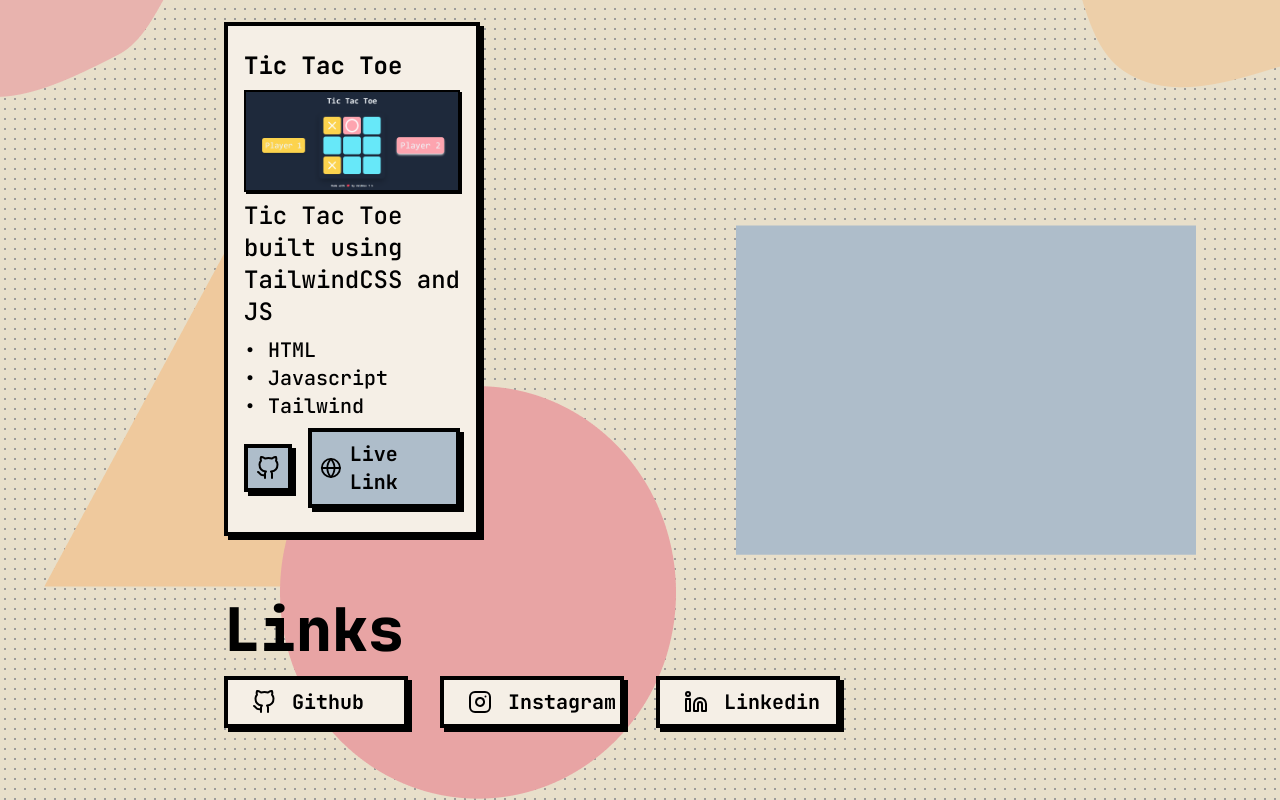
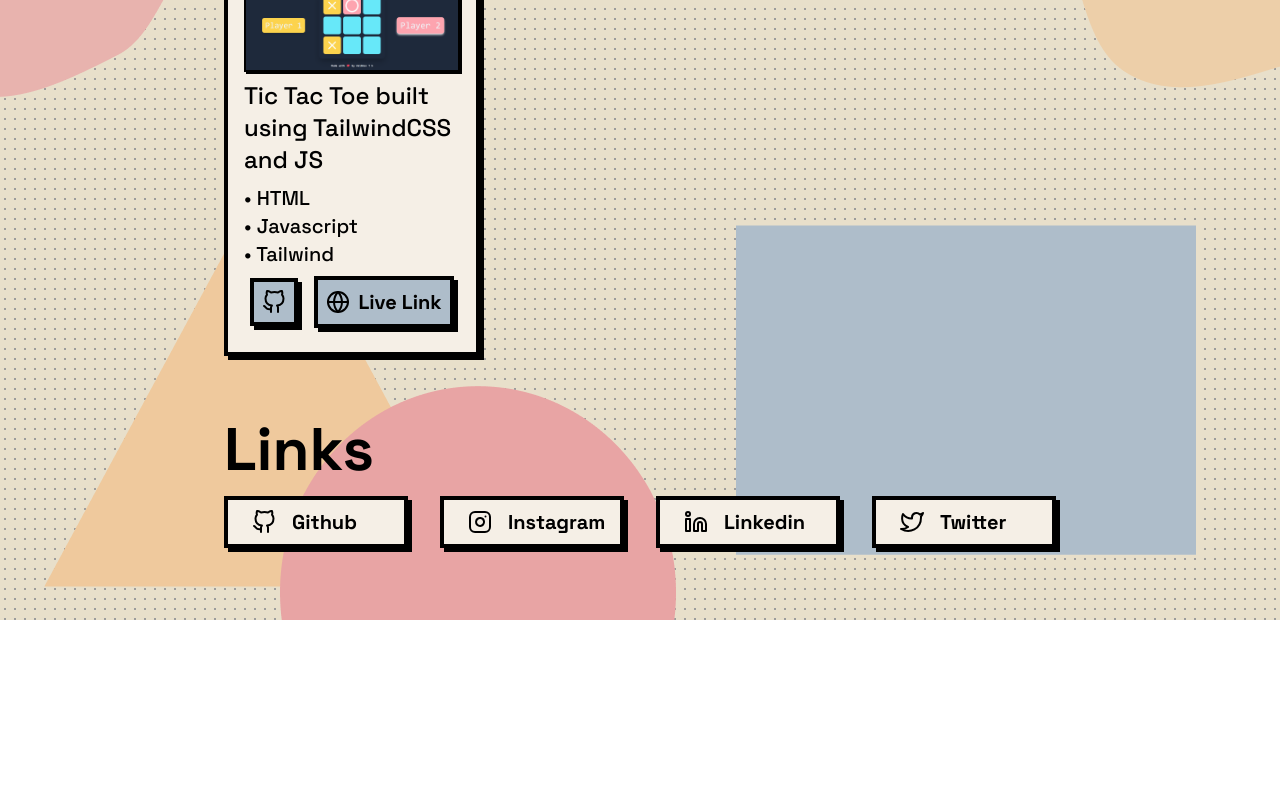
Before and after one commit to vaibhavTekk/portfolio-react, a React (Create React App) app: page / in a window 1280 px wide. Shown: the part 2346-3146 px from the top of the page. After the commit the page ends 2966 px from the top, so only its background shows below. Built offline with nearby package versions, Linux system fonts and the light colour scheme.

Commit message:
small changes

```diff
--- a/src/App.js
+++ b/src/App.js
@@ -11,7 +11,7 @@ import bg from "./assets/shapes/group14.png";
 export default function Home() {
   return (
     <div
-      className="font-['JetBrains_Mono']"
+      className="font-['Space_Grotesk']"
       style={{ background: `url(${bg}) repeat-y`, backgroundSize: "contain", backgroundPositionY: "128px" }}
     >
       <Navbar />
--- a/src/components/items/SkillItem.jsx
+++ b/src/components/items/SkillItem.jsx
@@ -4,7 +4,7 @@ function SkillItem({ icon, skill }) {
   return (
     <div className="box py-2 px-2 sm:py-3 sm:px-4 gap-4 bg-v-white flex flex-row items-center justify-center">
       <img className="h-8 w-8" src={icon} alt={skill}></img>
-      <p className="text-md lg:text-2xl">{skill}</p>
+      <p className="text-sm lg:text-xl">{skill}</p>
     </div>
   );
 }
--- a/src/components/sections/Links.jsx
+++ b/src/components/sections/Links.jsx
@@ -2,12 +2,14 @@ import React from "react";
 import { GitHub } from "react-feather";
 import { Instagram } from "react-feather";
 import { Linkedin } from "react-feather";
+import { Twitter } from "react-feather";
 
 function Links() {
   const linkList = [
     { icon: <GitHub />, text: "Github", link: "https://github.com/vaibhavTekk" },
     { icon: <Instagram />, text: "Instagram", link: "https://www.instagram.com/vaibhavtekk/" },
     { icon: <Linkedin />, text: "Linkedin", link: "https://www.linkedin.com/in/vaibhav-tekkalur" },
+    { icon: <Twitter />, text: "Twitter", link: "https://www.linkedin.com/in/vaibhavTekk" },
   ];
 
   return (
--- a/src/index.css
+++ b/src/index.css
@@ -1,4 +1,5 @@
 @import url("https://fonts.googleapis.com/css2?family=JetBrains+Mono:ital,wght@0,100;0,200;0,300;0,400;0,500;0,600;0,700;0,800;1,100;1,200;1,300;1,400;1,500;1,600;1,700;1,800&display=swap");
+@import url("https://fonts.googleapis.com/css2?family=Space+Grotesk:wght@300;400;500;600;700&display=swap");
 
 @tailwind base;
 @tailwind components;
```
